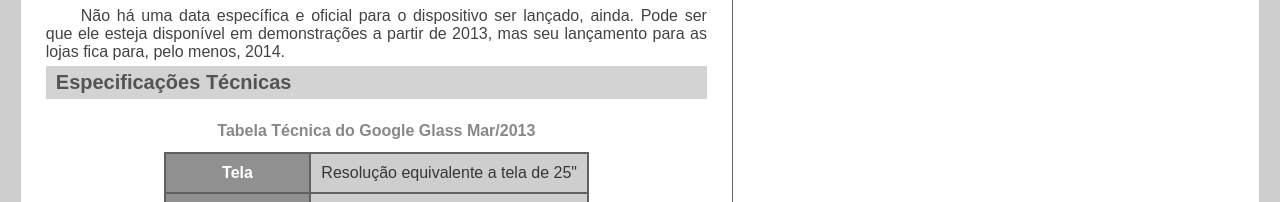
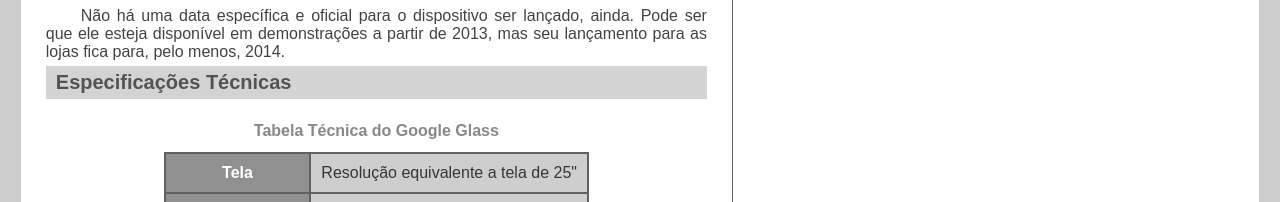
Before and after one commit to JonasPinto/Google_glass, a plain HTML site: page index.html in a window 1280 px wide. Shown: the part 1014-1216 px from the top of the page. Drawn offline with Linux system fonts and the light colour scheme.

Commit message:
Update index.html

```diff
--- a/index.html
+++ b/index.html
@@ -56,7 +56,7 @@
 
 <h2>Especificações Técnicas</h2>
 <table id="tabelaspec">
-<caption>Tabela Técnica do Google Glass <span>Mar/2013</span></caption>
+<caption>Tabela Técnica do Google Glass</caption>
 
 <tr><td class="ce">Tela</td><td class="cd">Resolução equivalente a tela de 25"</td></tr>
 <tr><td rowspan="2" class="ce">Camera</td><td class="cd">5MP para fotos</td></tr>
```
